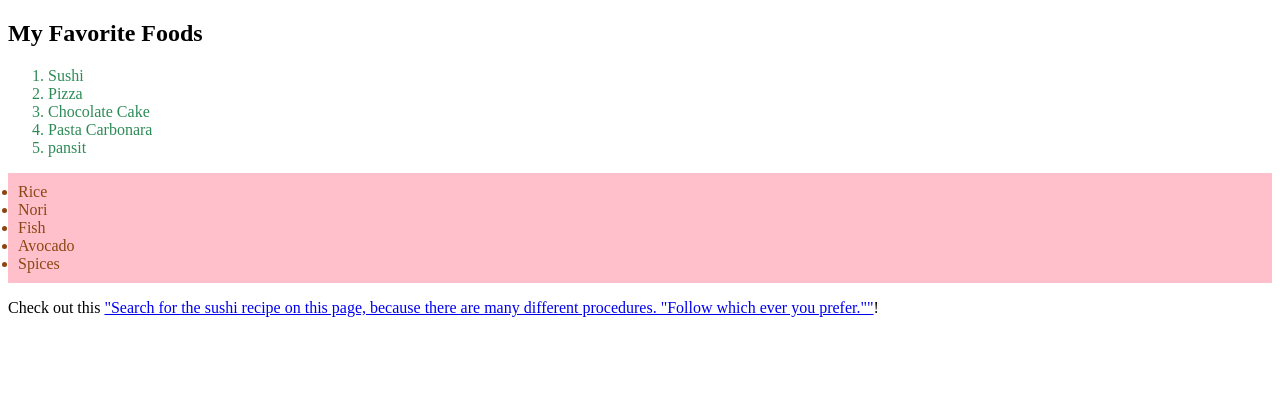
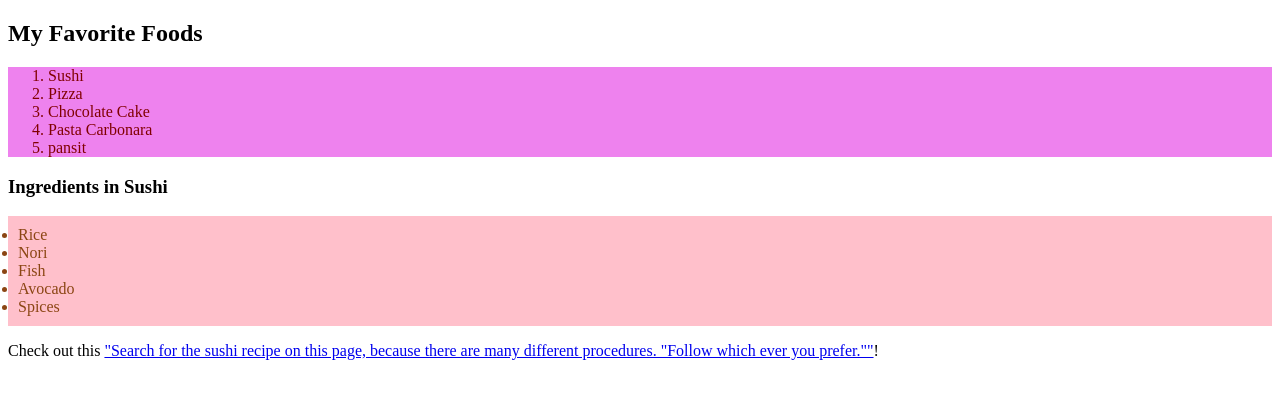
Before and after one commit to Angela-1011/web-programming--1, a plain HTML site: page TABAL_favorite_foods_list.html in a window 1280 px wide. Drawn offline with Linux system fonts and the light colour scheme.

Commit message:
Add files via upload
Assignment 2

```diff
--- a/TABAL_favorite_foods_list.html
+++ b/TABAL_favorite_foods_list.html
@@ -6,7 +6,8 @@
     <title>Favorite Foods List</title>
     <style>
         .ordered-list {
-            color: #2E8B57;
+            color: maroon;
+            background-color:violet;
         }
         .unordered-list {
             background-color: pink;
@@ -28,6 +29,8 @@
         <li>pansit</li>
     </ol>
 
+    <h3>Ingredients in Sushi</h3>
+
     <ul class="unordered-list">
         <li>Rice</li>
         <li>Nori</li>
```
